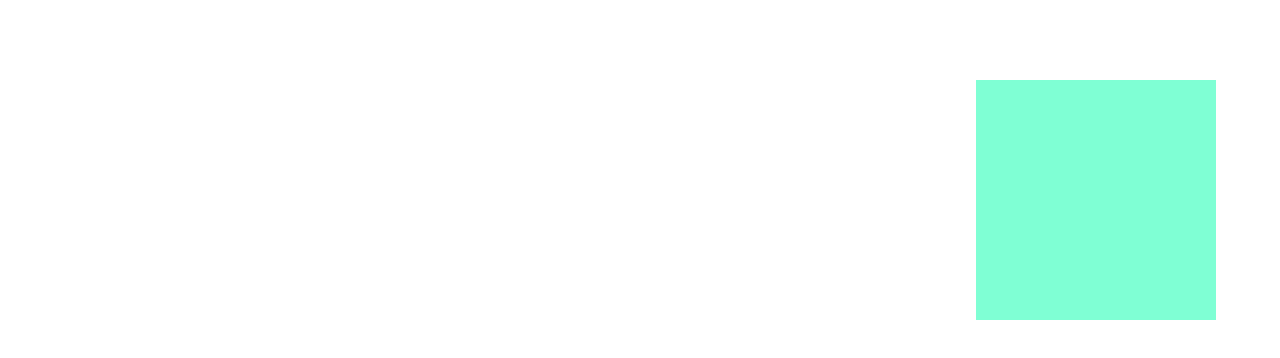
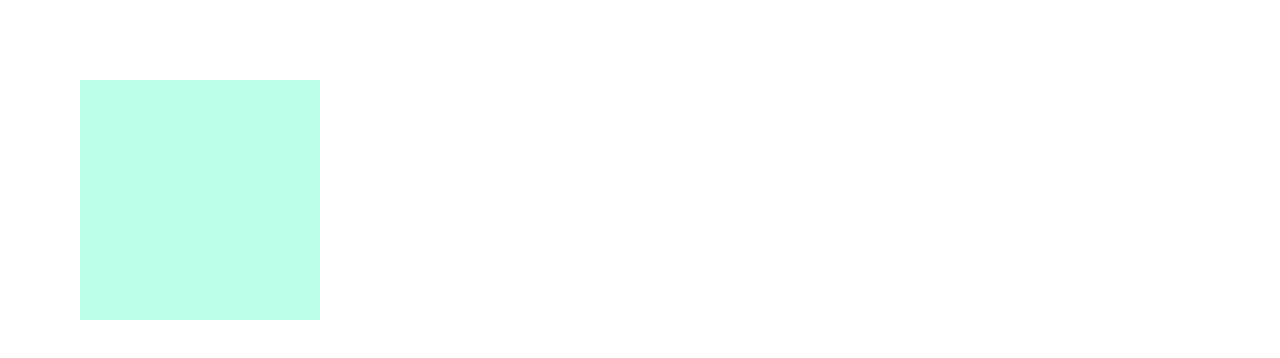
Before and after one commit to VishiChaurasiya/Framer-Motion, a React (Create React App) app: page / in a window 1280 px wide. Shown: the top 358 px of the page. Built offline with nearby package versions, Linux system fonts and the light colour scheme; the HTML template or start-up script is replaced by a standard one.

Commit message:
Add Box1

```diff
--- a/src/components/Box1/Box1.jsx
+++ b/src/components/Box1/Box1.jsx
@@ -1,18 +1,26 @@
-import React from "react";
+import React, { useState } from "react";
 import { motion } from "framer-motion";
 
 const Box1 = () => {
+  const [isAnimating, setisAnimating] = useState(false);
+
   return (
     <div className="box-container">
       <motion.div
         className="box"
         animate={{
-          x: "70vw",
-          opacity: 1,
+          x: isAnimating ? "70vw" : 0,
+          opacity: isAnimating ? 1 : 0.5,
+          rotate: isAnimating ? 360 : 0,
         }}
         initial={{
-          opacity: 0.1,
+          opacity: 0.3,
         }}
+        transition={{
+          type: "spring",
+          stiffness: 60,
+        }}
+        onClick={() => setisAnimating(!isAnimating)}
       ></motion.div>
     </div>
   );
```
